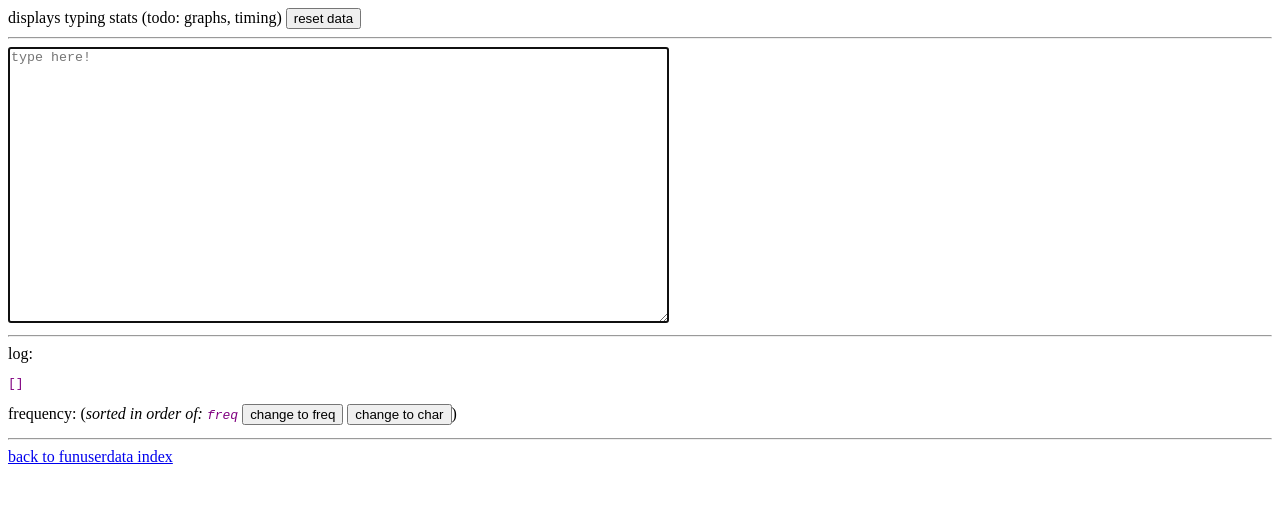
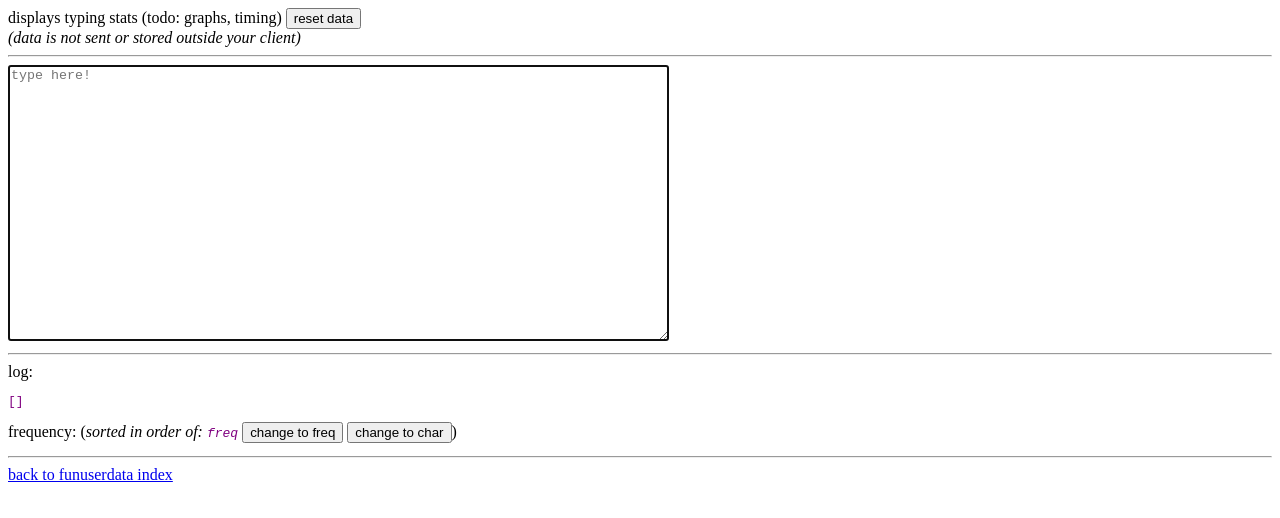
Before and after one commit to jonthesquirrel/funuserdata, a website: page keylogger/index.html in a window 1280 px wide. Drawn offline with Linux system fonts and the light colour scheme.

Commit message:
add data notice

```diff
--- a/keylogger/index.html
+++ b/keylogger/index.html
@@ -22,6 +22,10 @@
 
   <button onclick="kl.reset()">reset data</button>
 
+  <br>
+
+  <i>(data is not sent or stored outside your client)</i>
+
   <hr>
 
   <textarea id="input" placeholder="type here!" cols="80" rows="18" autofocus></textarea>
```
